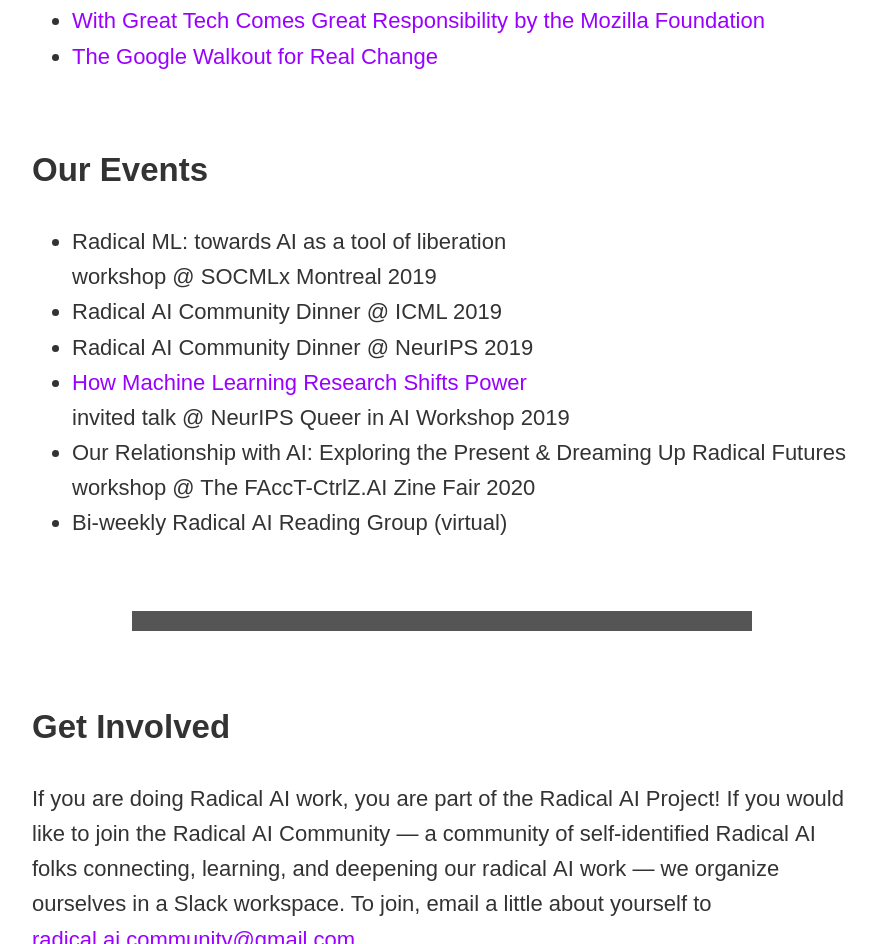
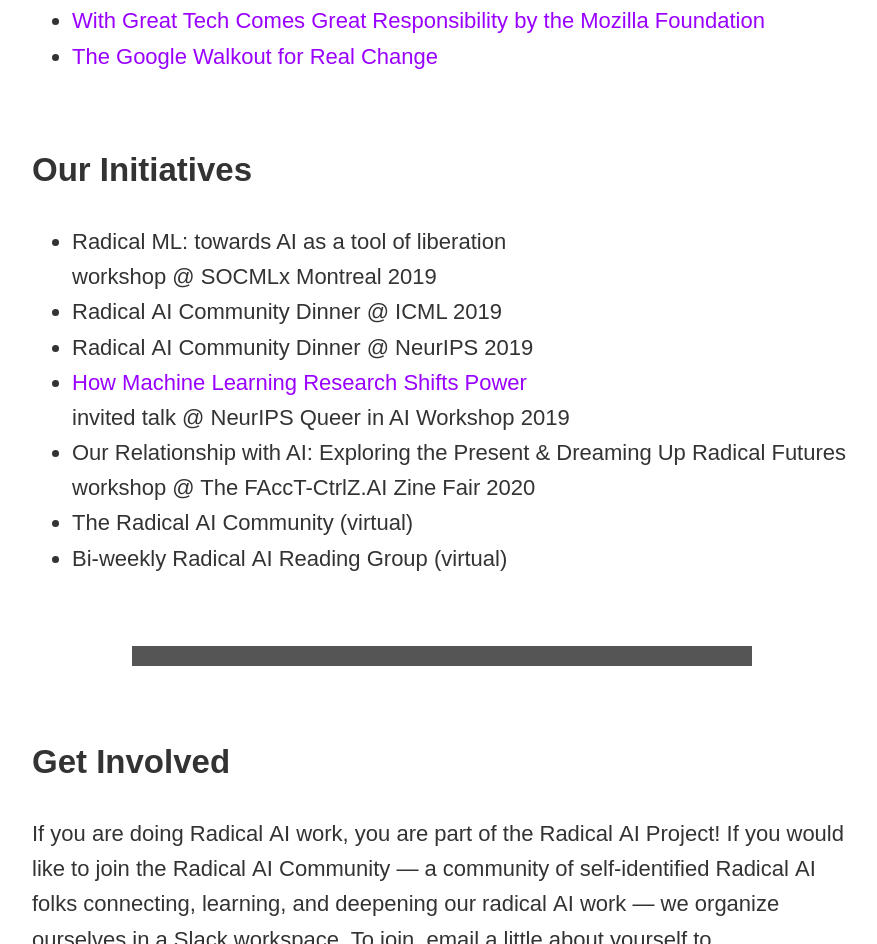
Before and after one commit to radicalAI/radical-ai, a plain HTML site: page index.html in a window 1280 px wide. Shown: the part 2241-3185 px from the top of the page, without its empty margins (198-1075 px from the left). Drawn offline with Linux system fonts and the light colour scheme.

Commit message:
tweak: Our events -> Our Innitiatives

```diff
--- a/index.html
+++ b/index.html
@@ -120,13 +120,14 @@
 
 
 <div id="events" class="section">
-<h2>Our Events</h2>
+<h2>Our Initiatives</h2>
 <ul>
 <li>Radical ML: towards AI as a tool of liberation<br>workshop @ SOCMLx Montreal 2019</li>
 <li>Radical&nbsp;AI Community Dinner @ ICML 2019</li>
 <li>Radical&nbsp;AI Community Dinner @ NeurIPS 2019</li>
 <li><a href="https://slideslive.com/38923453/the-values-of-machine-learning">How Machine Learning Research Shifts Power</a><br>invited talk @ NeurIPS Queer in AI Workshop 2019</li>
 <li>Our Relationship with AI: Exploring the Present & Dreaming Up Radical Futures<br>workshop @ The FAccT-CtrlZ.AI Zine Fair 2020</li>
+<li>The Radical&nbsp;AI Community (virtual)</li>
 <li>Bi-weekly Radical&nbsp;AI Reading Group (virtual)</li>
 </ul>
 </div>
```
